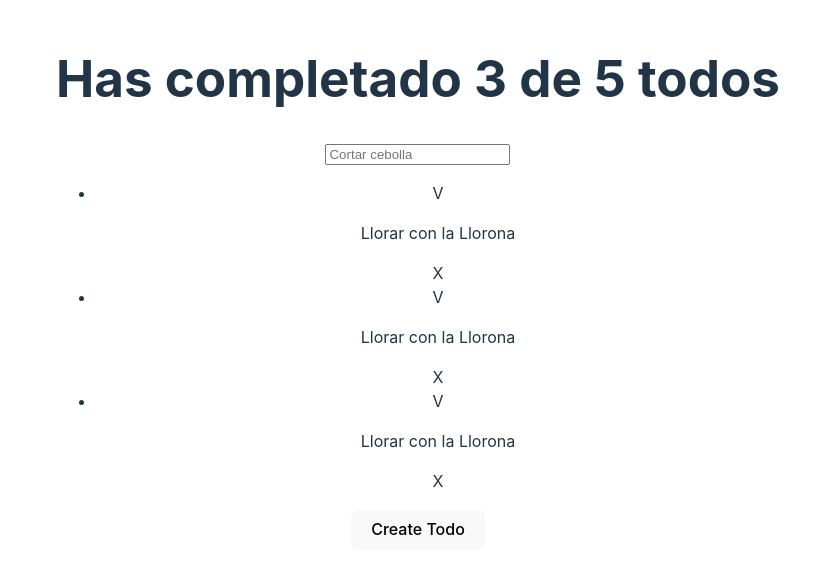
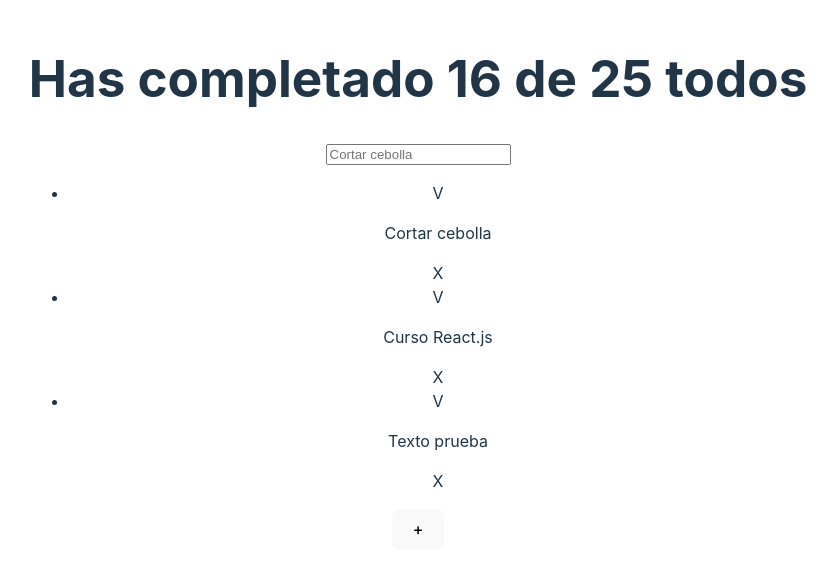
Before and after one commit to andymedinadev/platzi-curso-react, a React (Vite) app: page / in a window 1280 px wide. Shown: the part 117-690 px from the top of the page, without its empty margins (222-1059 px from the left). Built offline with nearby package versions, Linux system fonts and the light colour scheme.

Commit message:
feat: added default todos and some props

```diff
--- a/src/App.jsx
+++ b/src/App.jsx
@@ -5,20 +5,26 @@ import { TodoList } from './TodoList'
 import { TodoSearch } from './TodoSearch'
 import './App.css'
 
+const defaultTodos = [
+  { text: 'Cortar cebolla', completed: true },
+  { text: 'Curso React.js', completed: false },
+  { text: 'Texto prueba', completed: false }
+]
+
 function App () {
   return (
-    <div>
-      <TodoCounter />
+    <>
+      <TodoCounter completed={16} total={25} />
       <TodoSearch />
 
       <TodoList>
-        <TodoItem />
-        <TodoItem />
-        <TodoItem />
+        {defaultTodos.map(todo => (
+          <TodoItem key={todo.text} text={todo.text} completed={todo.completed} />
+        ))}
       </TodoList>
 
       <CreateTodoButton />
-    </div>
+    </>
   )
 }
 
--- a/src/CreateTodoButton.jsx
+++ b/src/CreateTodoButton.jsx
@@ -1,5 +1,5 @@
 export function CreateTodoButton () {
   return (
-    <button>Create Todo</button>
+    <button>+</button>
   )
 }
--- a/src/TodoCounter.jsx
+++ b/src/TodoCounter.jsx
@@ -1,5 +1,5 @@
-export function TodoCounter () {
+export function TodoCounter ({ completed, total }) {
   return (
-    <h1>Has completado 3 de 5 todos</h1>
+    <h1>Has completado {completed} de {total} todos</h1>
   )
 }
--- a/src/TodoItem.jsx
+++ b/src/TodoItem.jsx
@@ -1,8 +1,8 @@
-export function TodoItem () {
+export function TodoItem ({ text, completed }) {
   return (
     <li>
-      <span>V</span>
-      <p>Llorar con la Llorona</p>
+      <span>V {completed} </span>
+      <p>{text}</p>
       <span>X</span>
     </li>
   )
--- a/src/TodoList.jsx
+++ b/src/TodoList.jsx
@@ -1,7 +1,7 @@
-export function TodoList (props) {
+export function TodoList ({ children }) {
   return (
     <ul>
-      {props.children}
+      {children}
     </ul>
   )
 }
```
